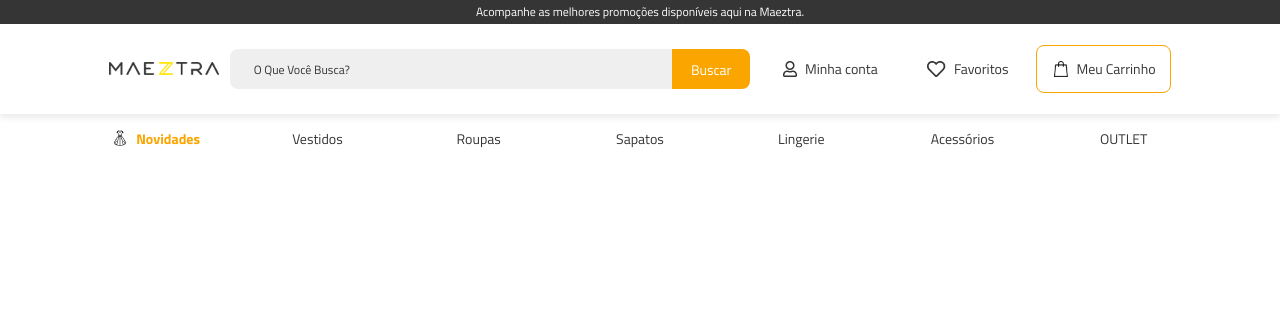
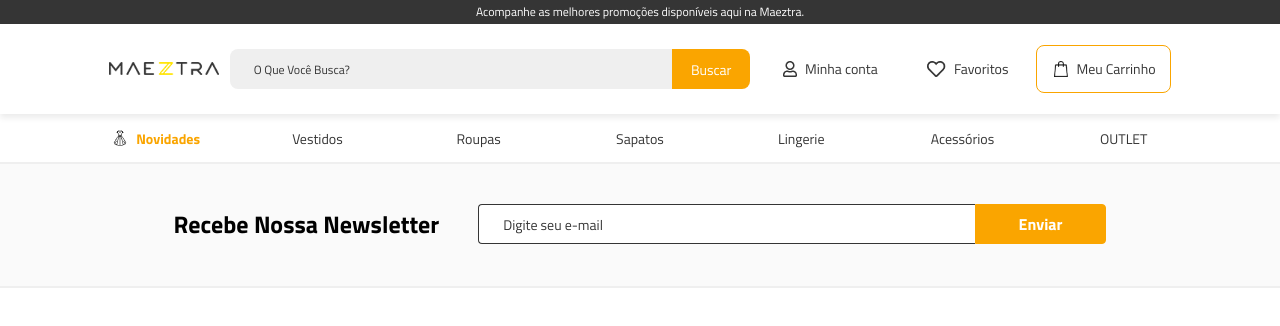
Before and after one commit to carolvmoran/desafio-maeztra-dev, a React (Create React App) app in the folder layout/: page / in a window 1280 px wide. Shown: the top 326 px of the page. Built offline with nearby package versions, Linux system fonts and the light colour scheme.

Commit message:
feat: newsletter

```diff
--- a/layout/src/components/Footer/Footer.tsx
+++ b/layout/src/components/Footer/Footer.tsx
@@ -1,12 +1,12 @@
 import React from "react";
 
-// import { Header } from "../../Components/medioComponents/header/Header";
+import { Newsletter } from "./Newsletter/Newsletter";
 // import { Footer } from "../../Components/medioComponents/footer/Footer";
 
 const Footer = () => {
   return (
     <footer>
-      {/* <Header /> */}
+      <Newsletter />
       {/* <Footer /> */}
     </footer>
   );
--- /dev/null
+++ b/layout/src/components/Footer/Newsletter/Newsletter.scss
@@ -0,0 +1,94 @@
+.newsletter {
+  width: 100%;
+  padding: 40px 0 42px 0;
+  background: #fafafa;
+  border-top: 2px solid #efefef;
+  border-bottom: 2px solid #efefef;
+  display: flex;
+  align-items: center;
+  justify-content: center;
+  @media (max-width: 1024px) {
+    padding: 24px 0;
+  }
+  &__form {
+    width: 49%;
+    min-width: 952px;
+    display: flex;
+    align-items: center;
+    justify-content: center;
+    @media (max-width: 1024px) {
+      min-width: unset;
+      flex-direction: column;
+      width: 100%;
+      gap: 8px;
+    }
+    label {
+      width: 32%;
+      color: #000;
+      font-size: 24px;
+      font-weight: 700;
+      line-height: normal;
+      @media (max-width: 1024px) {
+        width: 85%;
+        color: #353535;
+        text-align: center;
+      }
+    }
+  }
+  &__input,
+  &__btn {
+    height: 100%;
+    border: none;
+    font-weight: 400;
+  }
+  &__input {
+    padding: 0 24px 0 24px;
+    outline-color: #faa500;
+    width: 79%;
+    border: 1px solid #353535;
+    border-right: none;
+    border-radius: 4px 0px 0px 4px;
+    @media (max-width: 1024px) {
+      border-right: 1px solid #353535;
+      width: 68%;
+      border-radius: 4px;
+    }
+  }
+  &__input,
+  &__input::placeholder {
+    background: #fff;
+    color: #353535;
+    font-size: 14px;
+    font-weight: 400;
+    line-height: normal;
+  }
+  &__btn {
+    color: #fff;
+    font-size: 16px;
+    font-weight: 700;
+    line-height: normal;
+    border-radius: 0px 4px 4px 0;
+    border: 1px solid #faa500;
+    background: #faa500;
+    width: 21%;
+    cursor: pointer;
+    @media (max-width: 1024px) {
+      border-radius: 4px;
+      font-size: 14px;
+      width: 26%;
+    }
+  }
+  &__container {
+    width: 66%;
+    height: 40px;
+    border-radius: 4px;
+    display: flex;
+    align-items: center;
+    justify-content: center;
+    @media (max-width: 1024px) {
+      width: 82%;
+      height: 26px;
+      justify-content: space-between;
+    }
+  }
+}
--- /dev/null
+++ b/layout/src/components/Footer/Newsletter/Newsletter.tsx
@@ -0,0 +1,38 @@
+import React, { useState } from "react";
+import "./Newsletter.scss";
+
+const Newsletter = () => {
+  const [NewsletterQuery, setNewsletterQuery] = useState<string>("");
+
+  const handleInputChange = (event: React.ChangeEvent<HTMLInputElement>) => {
+    setNewsletterQuery(event.target.value);
+  };
+
+  const handleSubmit = (event: React.FormEvent<HTMLFormElement>) => {
+    event.preventDefault();
+    console.log(NewsletterQuery);
+  };
+
+  return (
+    <div className="newsletter">
+      <form className="newsletter__form" onSubmit={handleSubmit}>
+        <label htmlFor="newsletter">Recebe Nossa Newsletter</label>
+        <div className="newsletter__container">
+          <input
+            type="text"
+            id="newsletter"
+            placeholder="Digite seu e-mail"
+            value={NewsletterQuery}
+            onChange={handleInputChange}
+            className="newsletter__input"
+          />
+          <button className="newsletter__btn" type="submit">
+            Enviar
+          </button>
+        </div>
+      </form>
+    </div>
+  );
+};
+
+export { Newsletter };
```
Also changed, not shown: layout/src/components/Footer/Menu/items.js (added, +65 -0 lines), layout/src/components/Footer/Menu/menu.scss (added, +92 -0 lines), layout/src/components/Footer/Menu/menuItems.tsx (added, +23 -0 lines), layout/src/components/Footer/Menu/menuMobile.tsx (added, +38 -0 lines).
